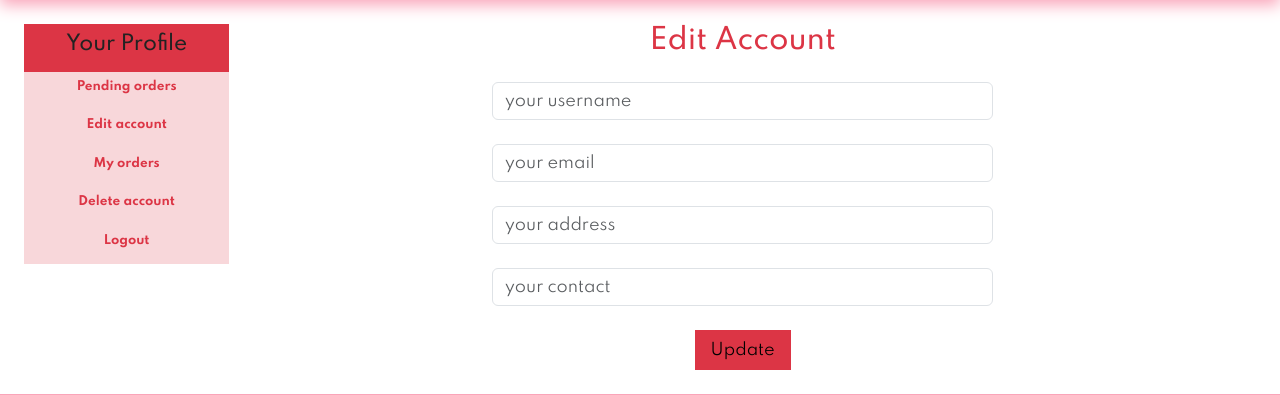
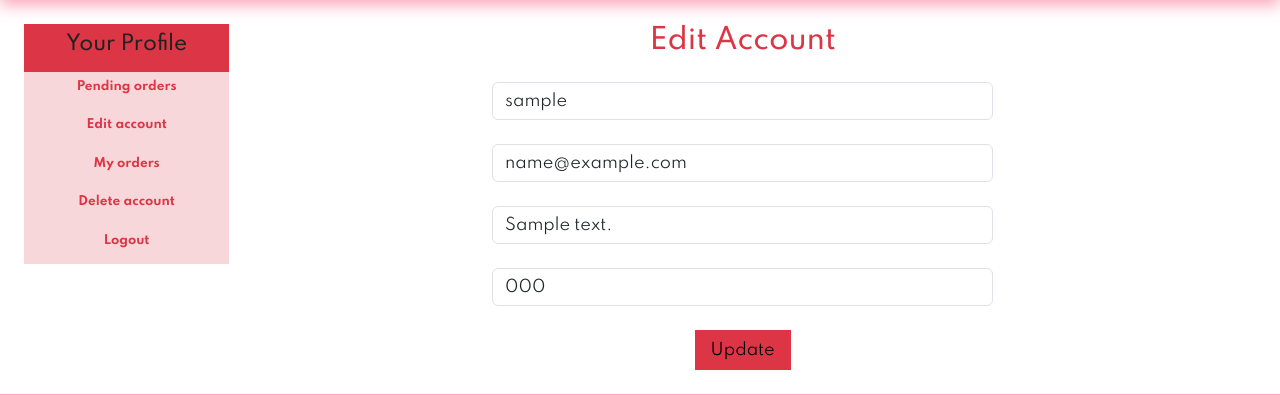
Before and after one commit to ayushmakafle/Boxed-with-Love, a PHP site: page /profile.php?edit_account in a window 1280 px wide. Shown: the part 96-491 px from the top of the page. Run offline with PHP 8.4, Linux system fonts and the light colour scheme; the visitor is signed in with stand-in values (Sample User, id 1); tables that the repository leaves empty or names only in its code hold one stand-in row (values such as "Sample post"); some libraries are stand-ins or nearby versions.

Commit message:
edit user

```diff
--- a/edit_account.php
+++ b/edit_account.php
@@ -1,4 +1,32 @@
 <?php
+    if(isset($_GET['edit_account'])){
+        $user_session_name=$_SESSION['username'];
+        $select_query="SELECT * from `user_table` where
+        username='$user_session_name'";
+        $result_query=mysqli_query($con,$select_query);
+        $row_fetch=mysqli_fetch_array($result_query);
+        $user_id=$row_fetch['user_id'];
+        $username=$row_fetch['username'];
+        $user_email=$row_fetch['user_email'];
+        $user_address=$row_fetch['user_address'];
+        $user_mobile=$row_fetch['user_mobile'];
+    }
+        if(isset($_POST['user_update'])){
+            $update_id=$user_id;
+            $username=$_POST['user_username'];
+            $user_email=$_POST['user_email'];
+            $user_address=$_POST['user_address'];
+            $user_mobile=$_POST['user_mobile'];
+
+            $update_data="UPDATE `user_table` set username='$username',
+            user_email='$user_email',user_address='$user_address',user_mobile='$user_mobile'
+            where user_id=$update_id";
+            $result_query_update=mysqli_query($con,$update_data);
+            if($result_query_update){
+                echo"<script>alert('updated successfully')</script>";
+                echo"<script>window.open('logout.php','_self')</script>";
+            }
+        }
 
 ?>
 <!DOCTYPE html>
@@ -13,19 +41,21 @@
     <form action="" method="post">
         <div class="form-outline mb-4">
             <input type="text" class="form-control w-50 m-auto"
-            name="user_username" placeholder="your username">
+            value="<?php echo $username?>"
+            name="user_username" >
         </div>
         <div class="form-outline mb-4">
             <input type="email" class="form-control w-50 m-auto"
-            name="user_email" placeholder="your email">
+            value="<?php echo $user_email?>"
+            name="user_email">
         </div>
         <div class="form-outline mb-4">
             <input type="text" class="form-control w-50 m-auto"
-            name="user_address" placeholder="your address">
+            name="user_address"  value="<?php echo $user_address?>">
         </div>
         <div class="form-outline mb-4">
             <input type="text" class="form-control w-50 m-auto"
-            name="user_mobile" placeholder="your contact">
+            name="user_mobile"  value="<?php echo $user_mobile?>">
         </div>
         <input type="submit" value="Update"class="bg-danger py-2 px-3 border-0"
         name="user_update">
--- a/logout.php
+++ b/logout.php
@@ -8,11 +8,11 @@ if (isset($_SESSION['loggedin']) && $_SESSION['loggedin'] === true) {
     session_destroy(); // Destroy the session
 
     // Redirect the user to the login page or any other desired page
-    header("Location: user_login.html");
+    header("Location: user_login.php");
     exit;
 } else {
     // If the user is not logged in, you can redirect them to the login page directly
-    header("Location: user_login.html");
+    header("Location: user_login.php");
     exit ;
 }
 ?>
```
